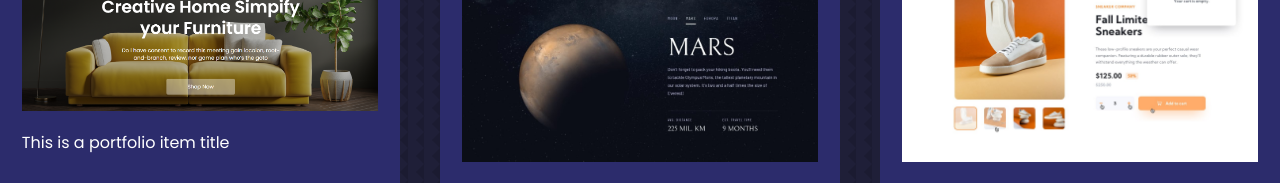
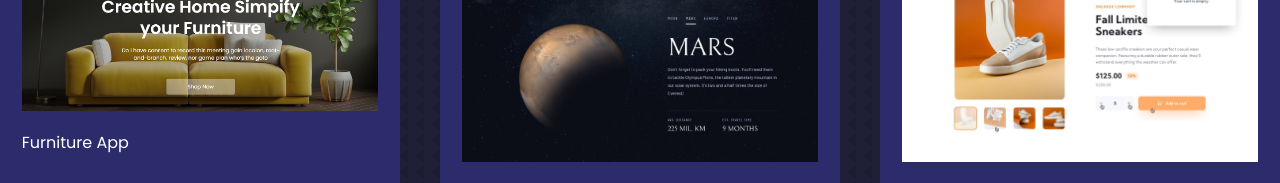
Before and after one commit to BakareHameed/Portfolio, a React (Create React App) app: page / in a window 1280 px wide. Shown: the part 2220-2403 px from the top of the page. Built offline with nearby package versions, Linux system fonts and the light colour scheme.

Commit message:
added a new project to the portfolio

```diff
--- a/src/components/portfolio/Portfolio.jsx
+++ b/src/components/portfolio/Portfolio.jsx
@@ -18,7 +18,7 @@ const Portfolio = () => {
           <div className="portfolio_item-image">
             <img src={furniture} alt="furniture site" />
           </div>
-          <h3>This is a portfolio item title</h3>
+          <h3>Furniture App</h3>
           <div className='cta'>
             <a href="https://github.com/BakareHameed/Furniture-App-" className='btn' target='_blank' rel="noreferrer">GitHub</a>
             <a href="https://flourishing-kleicha-f590bd.netlify.app/" className='btn btn-primary' target='_blank' rel="noreferrer">Live Demo</a>
```
